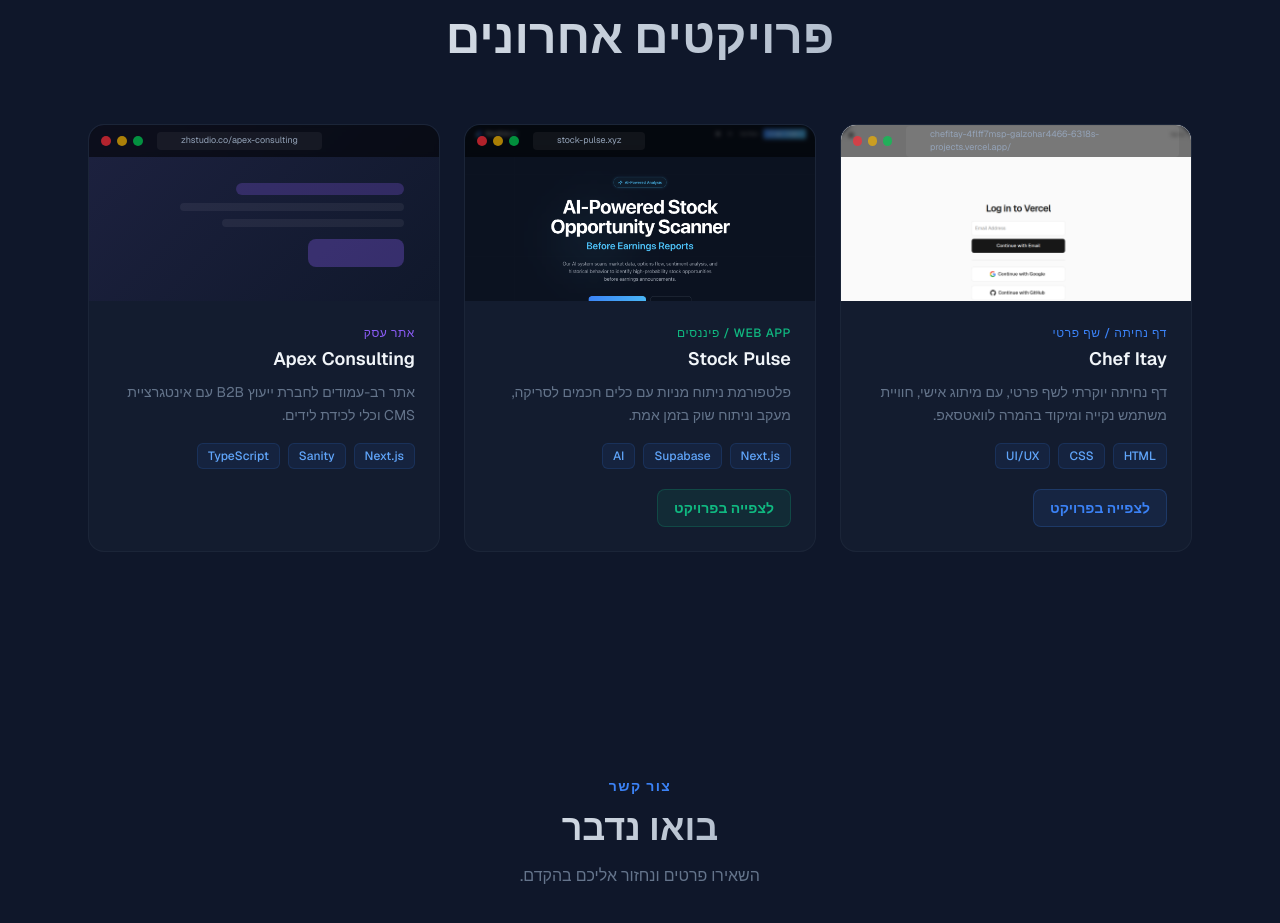
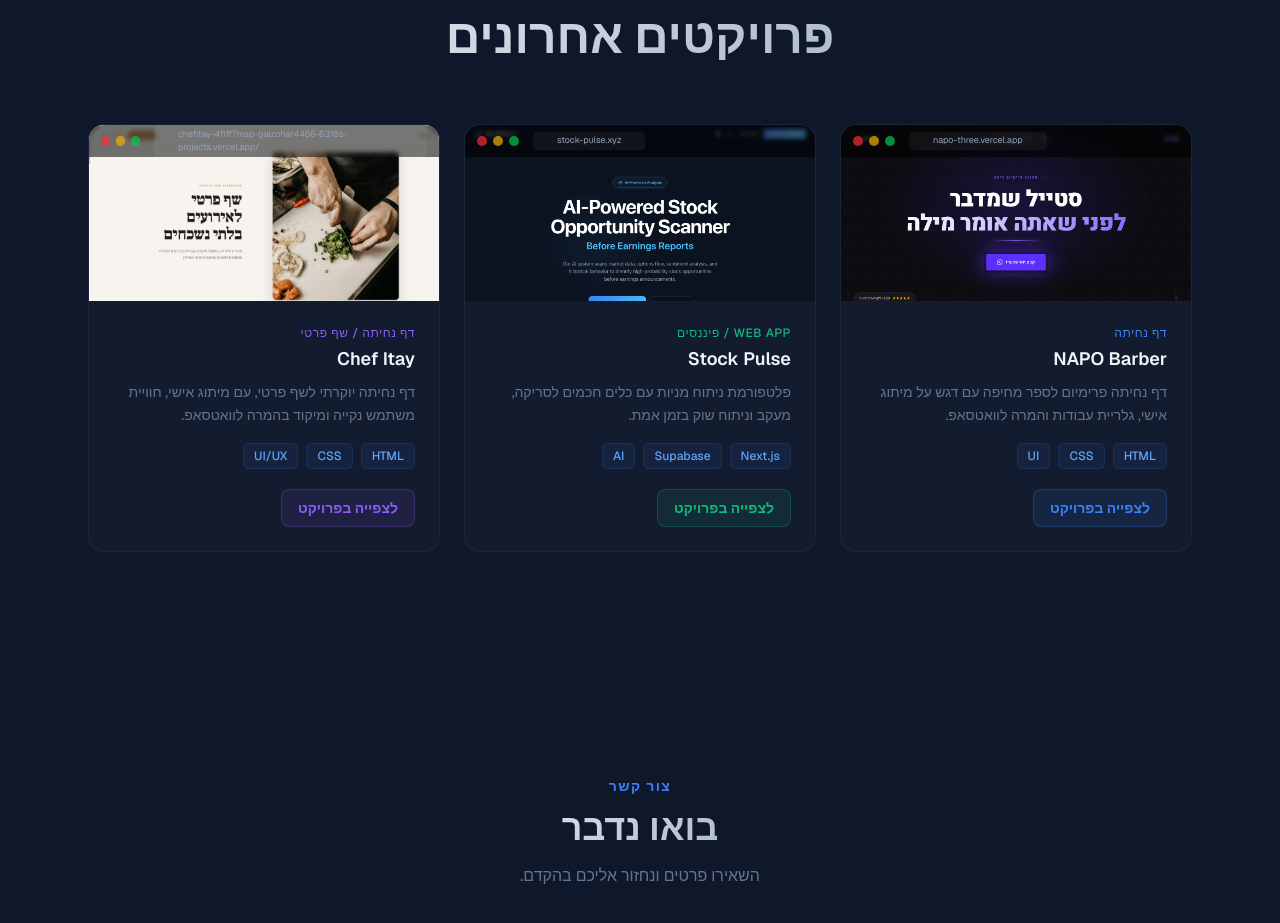
Before and after one commit to Siren567/zh-studio, a Next.js app: page / in a window 1280 px wide. Shown: the part 2380-3303 px from the top of the page. Built offline with nearby package versions, Linux system fonts and the light colour scheme.

Commit message:
fix Chef Itay project to portfolio

```diff
--- a/app/page.tsx
+++ b/app/page.tsx
@@ -58,13 +58,13 @@
 
     portfolioTag: "Our Work",
     portfolioTitle: "Recent Projects",
-    proj1Category: "Landing Page / Private Chef",
-    proj1Desc: "Luxury landing page for a private chef with personal branding, clean user experience, and strong WhatsApp conversion focus.",
+    proj1Category: "Landing Page",
+    proj1Desc: "Premium landing page for a Haifa-based barber with personal branding, work gallery, and WhatsApp conversion.",
     proj2Category: "Web App / Finance",
     proj2Desc: "Stock analysis platform with smart tools for scanning, tracking, and real-time market analysis.",
     viewProjectBtn: "View Project",
-    proj3Category: "Business Website",
-    proj3Desc: "Corporate multi-page site for a B2B consultancy with CMS integration and lead capture.",
+    proj3Category: "Landing Page / Private Chef",
+    proj3Desc: "Luxury landing page for a private chef with personal branding, clean user experience, and strong WhatsApp conversion focus.",
 
     processTag: "How It Works",
     processTitle: "Our Process",
@@ -151,13 +151,13 @@
 
     portfolioTag: "העבודות שלנו",
     portfolioTitle: "פרויקטים אחרונים",
-    proj1Category: "דף נחיתה / שף פרטי",
-    proj1Desc: "דף נחיתה יוקרתי לשף פרטי, עם מיתוג אישי, חוויית משתמש נקייה ומיקוד בהמרה לוואטסאפ.",
+    proj1Category: "דף נחיתה",
+    proj1Desc: "דף נחיתה פרימיום לספר מחיפה עם דגש על מיתוג אישי, גלריית עבודות והמרה לוואטסאפ.",
     proj2Category: "Web App / פיננסים",
     proj2Desc: "פלטפורמת ניתוח מניות עם כלים חכמים לסריקה, מעקב וניתוח שוק בזמן אמת.",
     viewProjectBtn: "לצפייה בפרויקט",
-    proj3Category: "אתר עסק",
-    proj3Desc: "אתר רב-עמודים לחברת ייעוץ B2B עם אינטגרציית CMS וכלי לכידת לידים.",
+    proj3Category: "דף נחיתה / שף פרטי",
+    proj3Desc: "דף נחיתה יוקרתי לשף פרטי, עם מיתוג אישי, חוויית משתמש נקייה ומיקוד בהמרה לוואטסאפ.",
 
     processTag: "איך זה עובד?",
     processTitle: "התהליך שלנו",
@@ -438,9 +438,9 @@
 function Portfolio({ t }: { t: T }) {
   const { ref, visible } = useInView();
   const projects = [
-    { name: "Chef Itay",      category: t.proj1Category, desc: t.proj1Desc, accent: "#3b82f6", tags: ["HTML","CSS","UI/UX"],            link: "https://chefitay-4flff7msp-galzohar4466-6318s-projects.vercel.app/", preview: "/chef-itay-preview.png" },
+    { name: "NAPO Barber",    category: t.proj1Category, desc: t.proj1Desc, accent: "#3b82f6", tags: ["HTML","CSS","UI"],               link: "https://napo-three.vercel.app",  preview: "/napo-preview.png" },
     { name: "Stock Pulse",    category: t.proj2Category, desc: t.proj2Desc, accent: "#10b981", tags: ["Next.js","Supabase","AI"],        link: "https://stock-pulse.xyz",        preview: "/stockpulse-preview.png" },
-    { name: "Apex Consulting",category: t.proj3Category, desc: t.proj3Desc, accent: "#8b5cf6", tags: ["Next.js","Sanity","TypeScript"], link: "",                               preview: "" },
+    { name: "Chef Itay",      category: t.proj3Category, desc: t.proj3Desc, accent: "#8b5cf6", tags: ["HTML","CSS","UI/UX"],            link: "https://chefitay-4flff7msp-galzohar4466-6318s-projects.vercel.app/", preview: "/chef-itay-preview.png" },
   ];
 
   return (
```
Also changed, not shown: public/chef-itay-preview.png.
